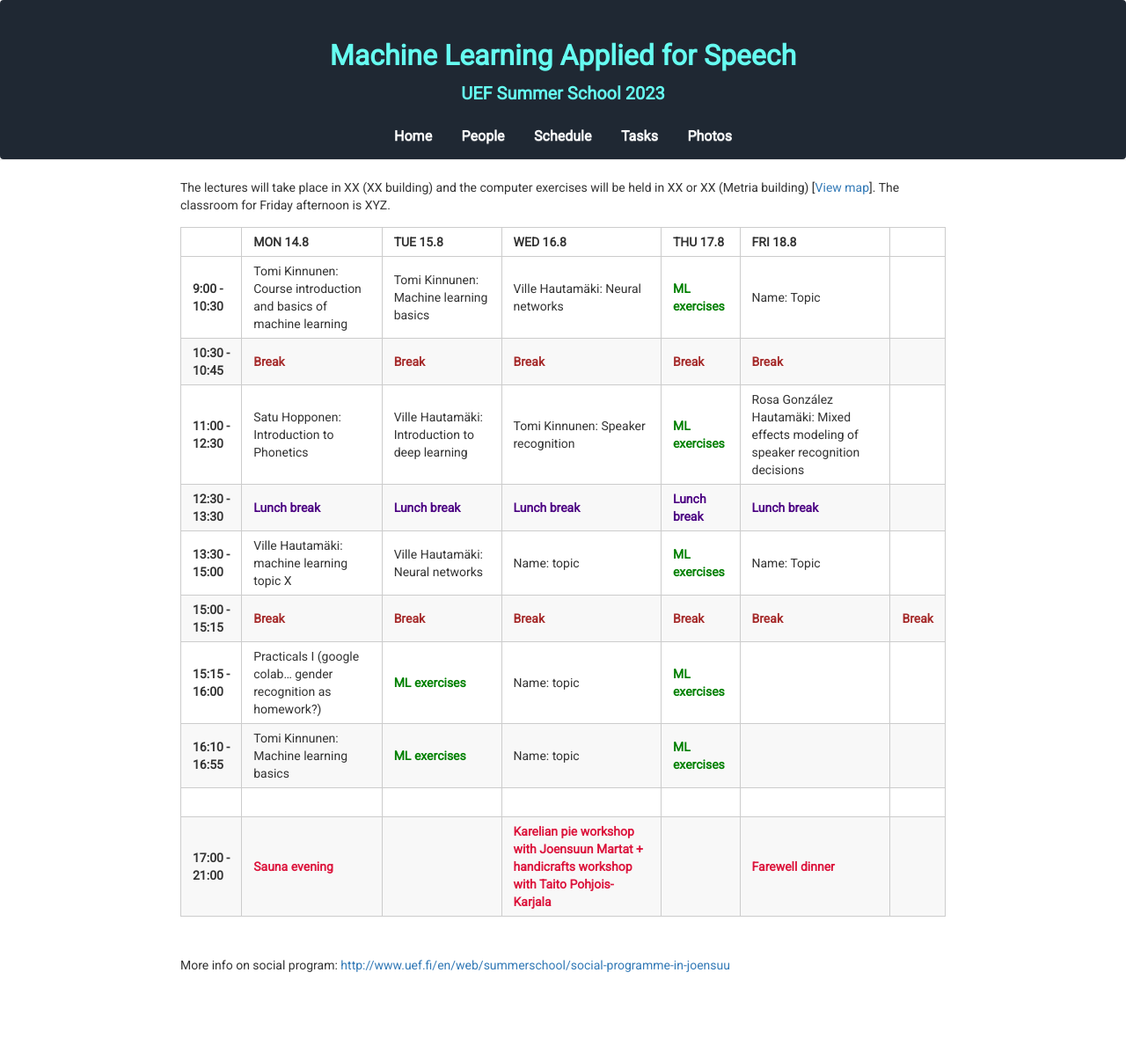
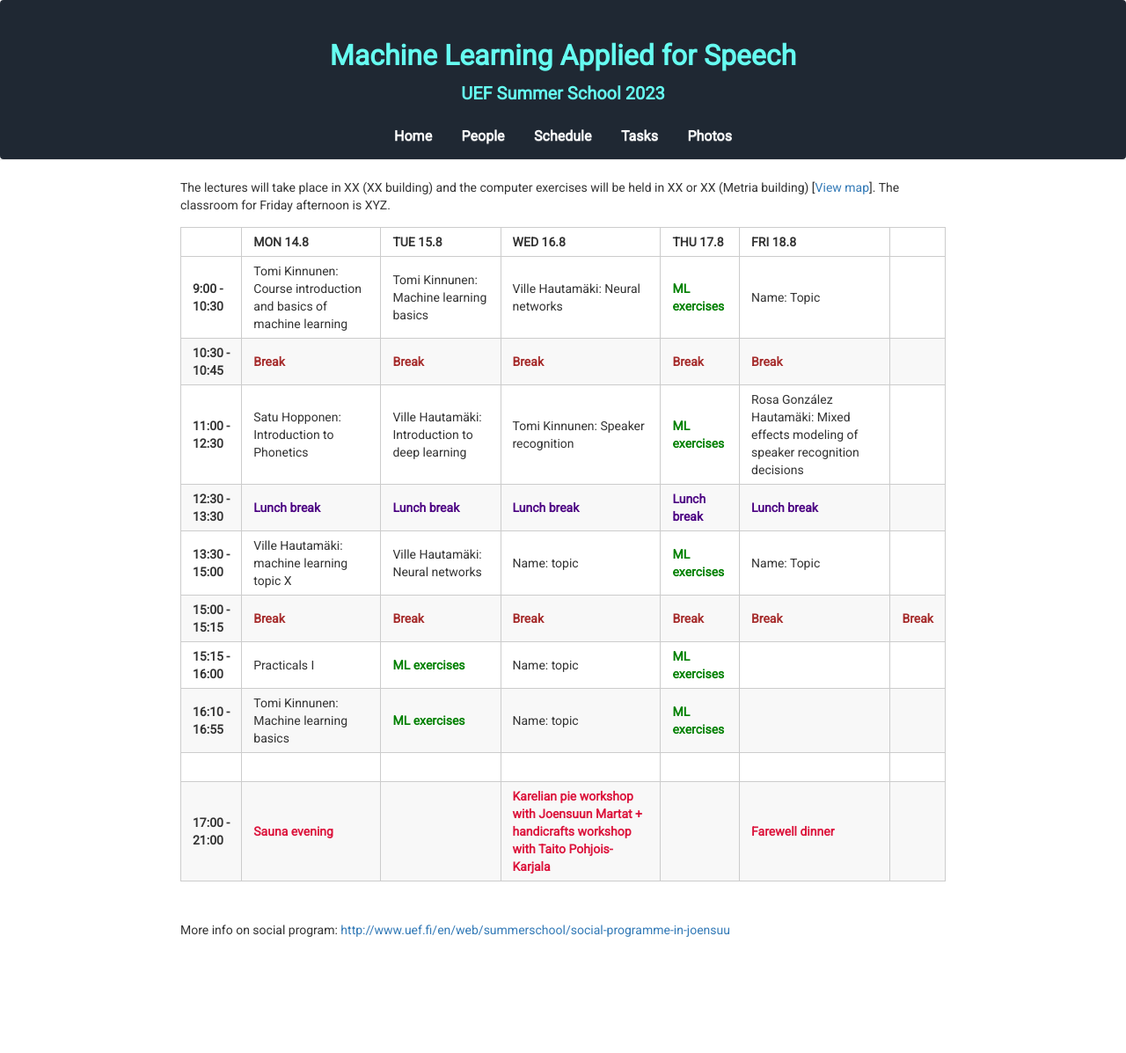
Before and after one commit to vpspeech/summerschool2023, a Jekyll site: the page built from schedule.md, in a window 1280 px wide. Shown: the whole page at 88% size. Built offline with Jekyll 4.4.1, drawn with Linux system fonts in a browser that asks for light colours; nearby versions of some CDN libraries; after the commit the page ends 1157 px from its top, so only the background shows below that.

Commit message:
Update schedule.md

```diff
--- a/schedule.md
+++ b/schedule.md
@@ -13,7 +13,7 @@
 | **12:30 - 13:30** | <span style="color:indigo">**Lunch break**</span> | <span style="color:indigo">**Lunch break**</span>       | <span style="color:indigo">**Lunch break**</span> | <span style="color:indigo">**Lunch break**</span>       | <span style="color:indigo">**Lunch break**</span>   |
 | **13:30 - 15:00** | Ville Hautamäki: machine learning topic X                         | Ville Hautamäki: Neural networks                              | Name: topic                | <span style="color:green">**ML exercises**</span> | Name: Topic |
 | **15:00 - 15:15** | <span style="color:brown">**Break**</span> | <span style="color:brown">**Break**</span>       | <span style="color:brown">**Break**</span> | <span style="color:brown">**Break**</span>       |   <span style="color:brown">**Break**</span> | <span style="color:brown">**Break**</span>  |
-| **15:15 - 16:00** | Practicals I (google colab… gender recognition as homework?)                 | <span style="color:green">**ML exercises**</span> | Name: topic                                               | <span style="color:green">**ML exercises**</span> |   |
+| **15:15 - 16:00** | Practicals I                | <span style="color:green">**ML exercises**</span> | Name: topic                                               | <span style="color:green">**ML exercises**</span> |   |
 | **16:10 - 16:55** | Tomi Kinnunen: Machine learning basics                 | <span style="color:green">**ML exercises**</span> | Name: topic                                               | <span style="color:green">**ML exercises**</span> |   |
 |                   |                                                   |                                                         |                                                   |                                                         |                                                   |
 | **17:00 - 21:00**  | <span style="color:crimson">**Sauna evening**</span>          |                                                         | <span style="color:crimson">**Karelian pie workshop with Joensuun Martat + handicrafts workshop with Taito Pohjois-Karjala**</span>                                                                        |                                                   |                 <span style="color:crimson">**Farewell dinner**                                  |
```
